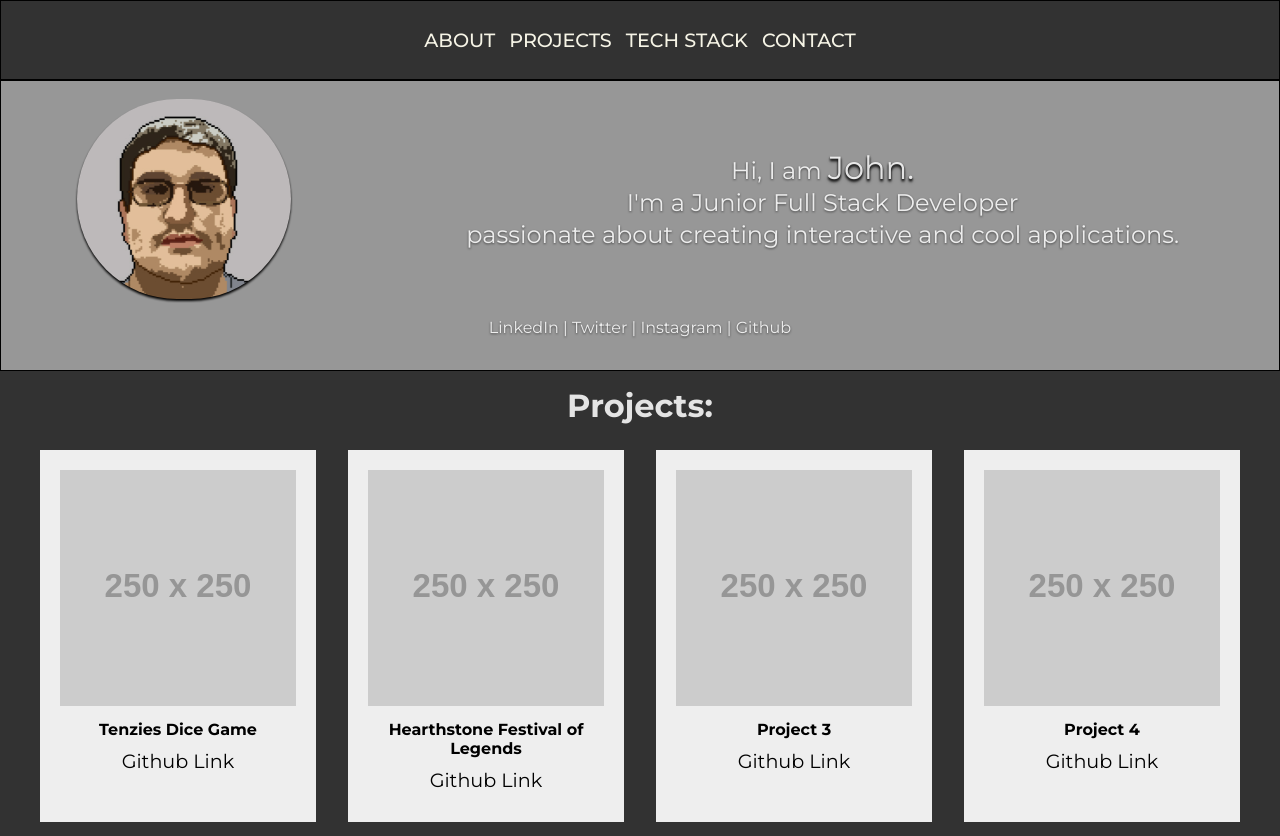
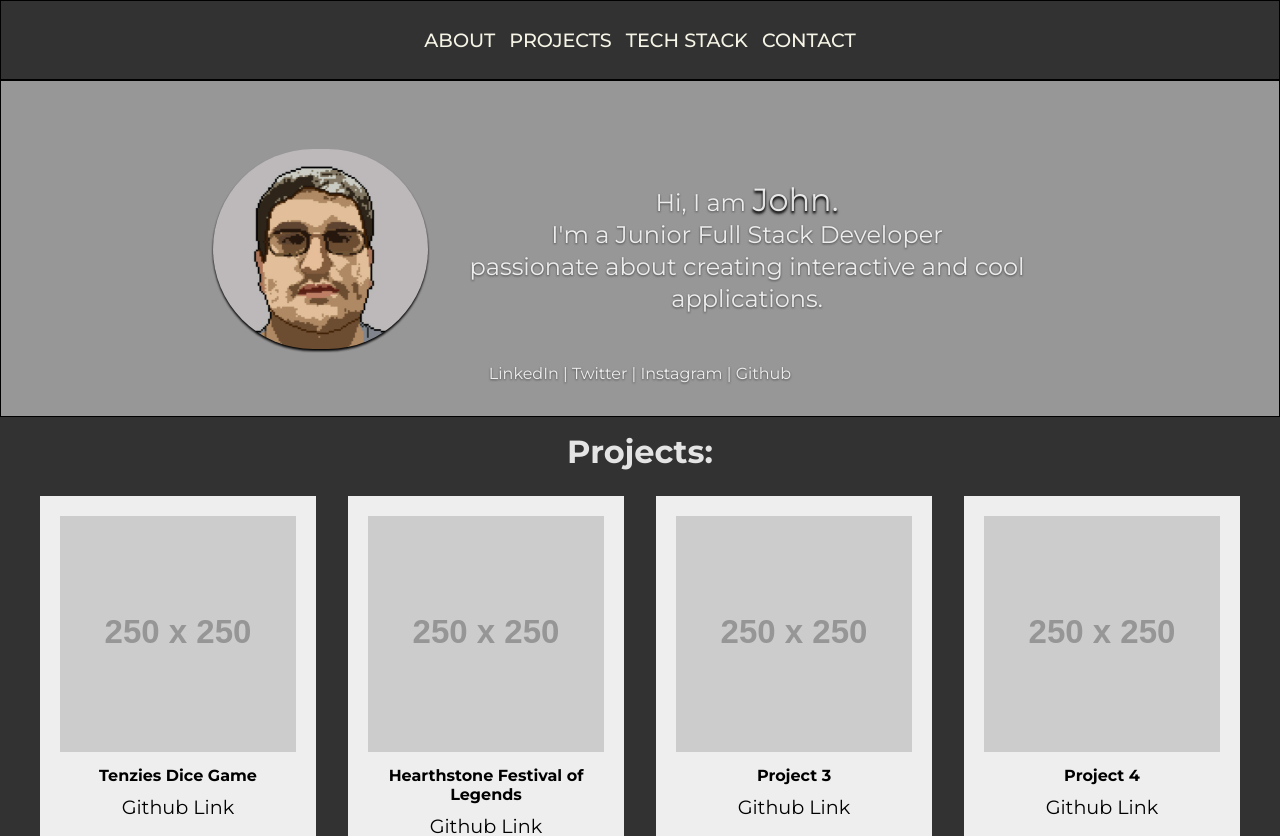
Before and after one commit to ondairos/portfolio, a React (Vite) app: page / in a window 1280 px wide. Shown: the top 836 px of the page. Built offline with nearby package versions, Linux system fonts and the light colour scheme.

Commit message:
changes to picture

```diff
--- a/src/App.css
+++ b/src/App.css
@@ -74,7 +74,7 @@
   display: flex;
   flex-direction: row;
   flex-wrap: wrap;
-  padding-top: 18px;
+  padding-top: 68px;
   padding-bottom: 18px;
   align-items: center;
   border: 1px black solid;
@@ -86,10 +86,6 @@
   align-items: center;
   justify-content: center;
   width: 100%;
-}
-
-.section1_pic_div {
-  width: 40%;
 }
 
 .section1_pic {
@@ -107,7 +103,8 @@
   font-size: x-large;
   filter: drop-shadow(0px 1px 1px rgba(0, 0, 0, 0.6));
   line-height: 24pt;
-  width: 100%;
+  width: 50%;
+  margin: 12px 0 12px 0;
 }
 
 .section1_socials {
--- a/src/components/About.tsx
+++ b/src/components/About.tsx
@@ -6,9 +6,7 @@ const About = () => {
   return (
     <div id="sect1" className="box section1">
       <div className="section1_textAbout">
-        <div className="section1_pic_div">
-          <img src={iconPhoto} alt="" className="section1_pic" />
-        </div>
+        <img src={iconPhoto} alt="" className="section1_pic" />
         <p className="section1_text">
           Hi, I am <span className="section_name_span">John.</span> <br />
           I'm a Junior Full Stack Developer <br /> passionate about creating
```
